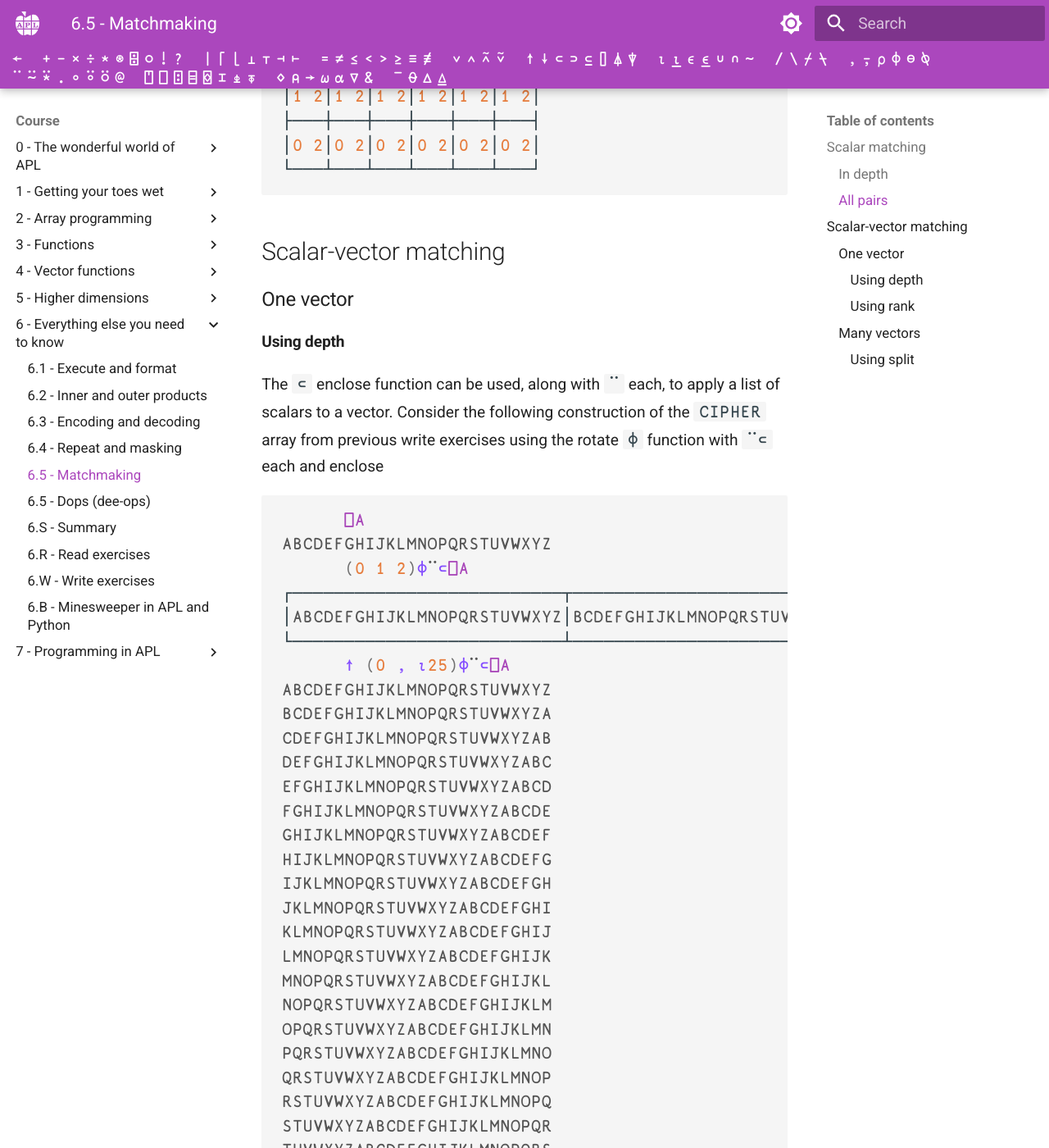
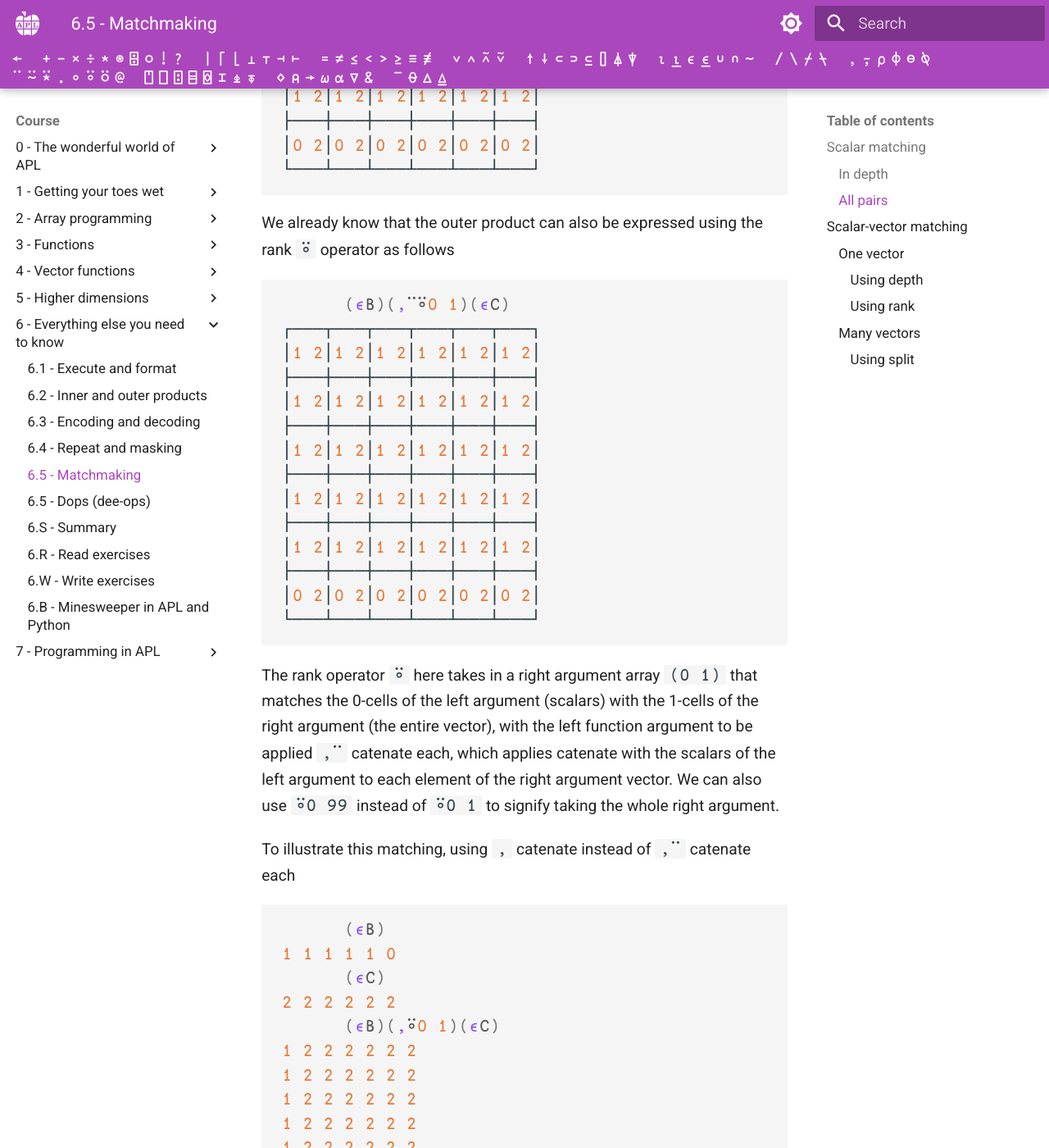
Before and after one commit to APLMOOC/APLMOOC, an MkDocs documentation site: the page built from docs/course/ch6/part5.md, in a window 1280 px wide and 1400 px high, scrolled down 7458 px. Shown: the whole window at 82% size. Built offline with MkDocs 1.6.1 and Material for MkDocs 9.7.7, drawn with Linux system fonts in a browser that asks for light colours; some web fonts are replaced; a script that is not in the unit is left out; some of the changed text lies outside the part shown.

Commit message:
Add rank subsection to Chapter 6

````diff
--- a/docs/course/ch6/part5.md
+++ b/docs/course/ch6/part5.md
@@ -229,6 +229,45 @@
 └───┴───┴───┴───┴───┴───┘
 ```
 
+We already know that the outer product can also be expressed using the rank ``⍤`` operator as follows
+
+```apl
+      (∊B)(,¨⍤0 1)(∊C)
+┌───┬───┬───┬───┬───┬───┐
+│1 2│1 2│1 2│1 2│1 2│1 2│
+├───┼───┼───┼───┼───┼───┤
+│1 2│1 2│1 2│1 2│1 2│1 2│
+├───┼───┼───┼───┼───┼───┤
+│1 2│1 2│1 2│1 2│1 2│1 2│
+├───┼───┼───┼───┼───┼───┤
+│1 2│1 2│1 2│1 2│1 2│1 2│
+├───┼───┼───┼───┼───┼───┤
+│1 2│1 2│1 2│1 2│1 2│1 2│
+├───┼───┼───┼───┼───┼───┤
+│0 2│0 2│0 2│0 2│0 2│0 2│
+└───┴───┴───┴───┴───┴───┘
+```
+
+The rank operator ``⍤`` here takes in a right argument array ``(0 1)`` that matches the 0-cells of the left argument (scalars) with the 1-cells of the right argument (the entire vector), with the left function argument to be applied ``,¨`` catenate each, which applies catenate with the scalars of the left argument to each element of the right argument vector. We can also use ``⍤0 99`` instead of ``⍤0 1`` to signify taking the whole right argument.
+
+To illustrate this matching, using ``,`` catenate instead of ``,¨`` catenate each
+
+```apl
+      (∊B)
+1 1 1 1 1 0
+      (∊C)
+2 2 2 2 2 2
+      (∊B)(,⍤0 1)(∊C)
+1 2 2 2 2 2 2
+1 2 2 2 2 2 2
+1 2 2 2 2 2 2
+1 2 2 2 2 2 2
+1 2 2 2 2 2 2
+0 2 2 2 2 2 2
+```
+
+This is one example of a general pattern that we will see in this section, which is that the rank ``⍤`` operator is powerful enough to express most of the matchings without using nested arrays.
+
 ## Scalar-vector matching
 
 ### One vector
@@ -318,6 +357,44 @@
 
 #### Using rank
 
+The rank operator ``⍤`` can be straightforwardly applied here with the right argument ``(0 1)`` to apply the scalars of the left argument to the vector right argument, or vice versa.
+
+```apl
+      (2×⍳10) (⍴⍤0 1) 'Ha'
+Ha
+HaHa
+HaHaHa
+HaHaHaHa
+HaHaHaHaHa
+HaHaHaHaHaHa
+HaHaHaHaHaHaHa
+HaHaHaHaHaHaHaHa
+HaHaHaHaHaHaHaHaHa
+HaHaHaHaHaHaHaHaHaHa
+```
+
+
+Note that the rank operator does not remove layers of depth, see the following example
+
+```apl
+      'Who' 'What' 'When' 'Why' 'How' (,⍤0 1) ' is it?'
+┌────┬─┬─┬─┬─┬─┬─┬─┐
+│Who │ │i│s│ │i│t│?│
+├────┼─┼─┼─┼─┼─┼─┼─┤
+│What│ │i│s│ │i│t│?│
+├────┼─┼─┼─┼─┼─┼─┼─┤
+│When│ │i│s│ │i│t│?│
+├────┼─┼─┼─┼─┼─┼─┼─┤
+│Why │ │i│s│ │i│t│?│
+├────┼─┼─┼─┼─┼─┼─┼─┤
+│How │ │i│s│ │i│t│?│
+└────┴─┴─┴─┴─┴─┴─┴─┘
+```
+
+Here, the string ``'Who'``, taken as a scalar, is catenated to ``' is it?'``, taken as a vector, hence the result is the same as ``(⊂'Who') , ' is it?'``. To combine these strings properly, we need to match the vector ``'Who'`` with the vector ``' is it?'``, which will be covered in the Vector matching subsection.
+
 ### Many vectors
 
+
+
 #### Using split
````
